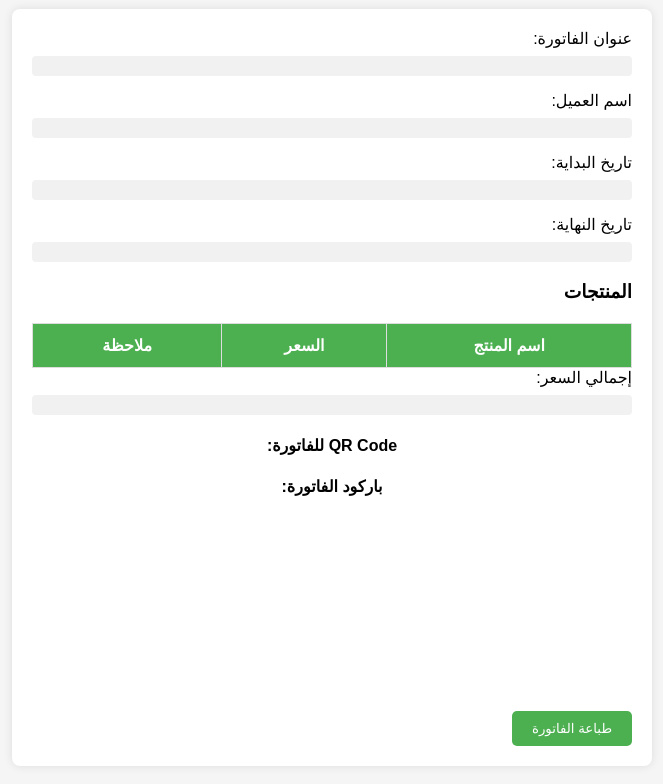
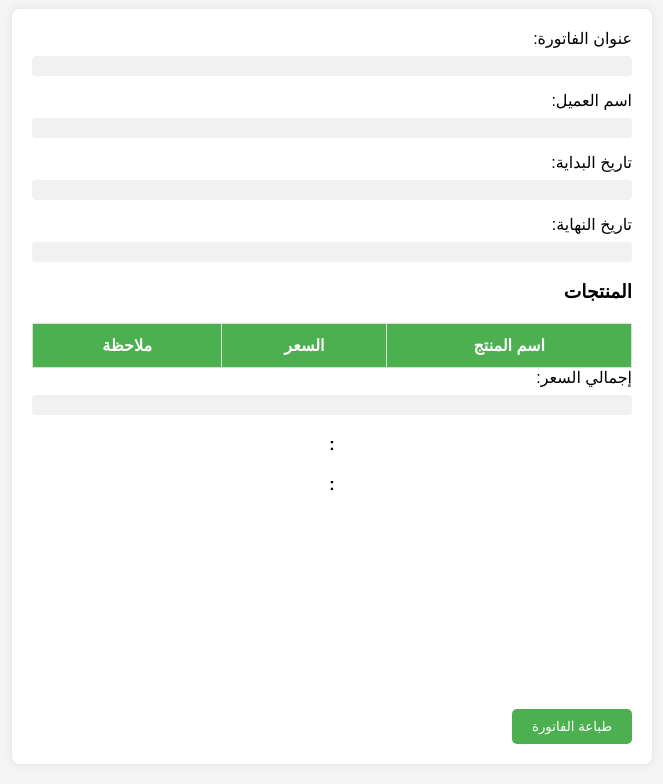
Before and after one commit to a6w6a123/fatwrah-0, a plain HTML site: page invoice.html in a window 1280 px wide. Shown: the part 108-892 px from the top of the page, without its empty margins (308-971 px from the left). Drawn offline with nearby package versions, Linux system fonts and the light colour scheme.

Commit message:
Update invoice.html

```diff
--- a/invoice.html
+++ b/invoice.html
@@ -110,12 +110,12 @@
         <p id="totalPrice"></p>
 
         <div class="qr-code">
-            <h4>QR Code للفاتورة:</h4>
+            <h4>:</h4>
             <div id="qrcode"></div>
         </div>
 
         <div class="barcode">
-            <h4>باركود الفاتورة:</h4>
+            <h4>:</h4>
             <svg id="barcode"></svg> <!-- إضافة عنصر SVG لعرض الباركود -->
         </div>
 
@@ -147,7 +147,7 @@
                 document.getElementById('totalPrice').innerText = `${totalPrice} ريال`;
 
                 // إنشاء QR Code للفاتورة
-                const qrcode = new QRCode(document.getElementById("qrcode"), {
+                const qrcode = new QRCode(document.getElementById(), {
                     text: JSON.stringify(invoice), // نص كود QR
                     width: 128,
                     height: 128,
```
